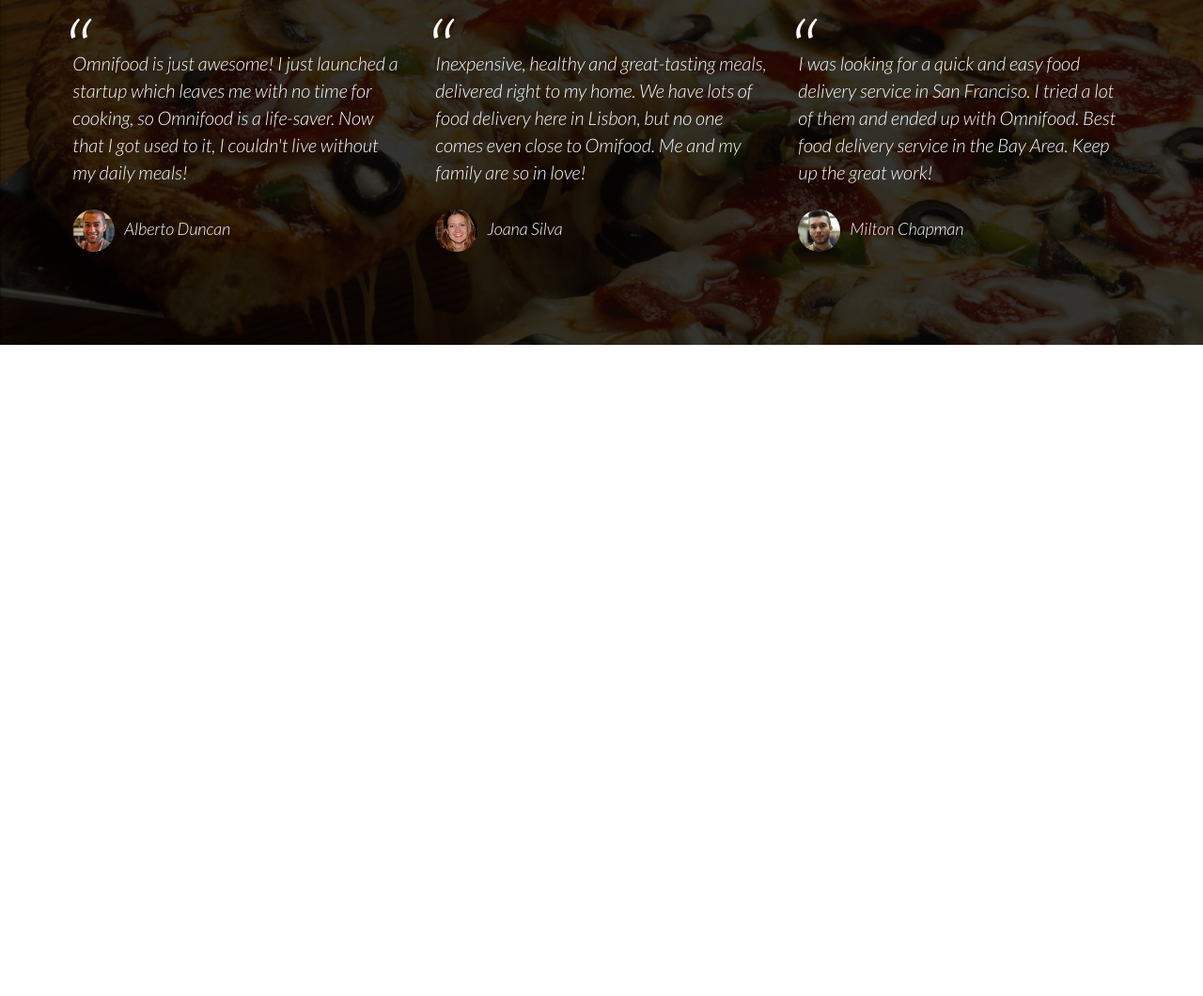
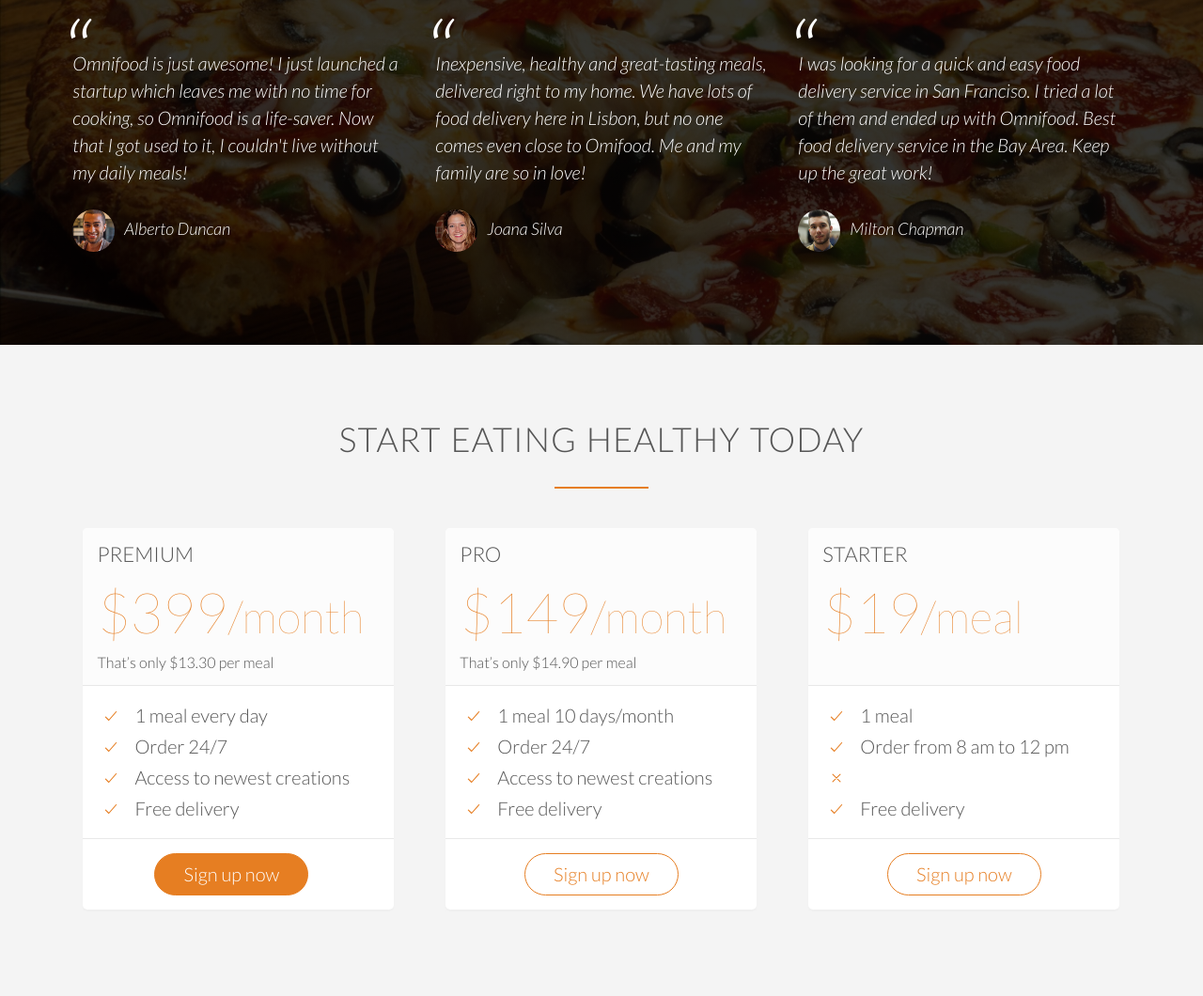
Before and after one commit to chawissa/omnifood, a plain HTML site: page index.html in a window 1280 px wide. Shown: the part 3535-4595 px from the top of the page at 94% size. Before the commit the page ends 3902 px from the top, so only its background shows below. Drawn offline with nearby package versions, Linux system fonts and the light colour scheme.

Commit message:
Sign up section

```diff
--- a/index.html
+++ b/index.html
@@ -294,6 +294,143 @@
         </div>
       </div>
     </section>
+
+    <section class="section-plans">
+      <div class="row">
+        <h2>Start eating healthy today</h2>
+      </div>
+      <div class="row">
+        <div class="col span-1-of-3">
+          <div class="plan-box">
+            <div>
+              <h3>Premium</h3>
+              <p class="plan-price">$399<span>/month</span></p>
+              <p class="plan-price-meal">That’s only $13.30 per meal</p>
+            </div>
+            <div>
+              <ul>
+                <li>
+                  <ion-icon
+                    name="checkmark-outline"
+                    class="icon-small"
+                  ></ion-icon
+                  >1 meal every day
+                </li>
+                <li>
+                  <ion-icon
+                    name="checkmark-outline"
+                    class="icon-small"
+                  ></ion-icon
+                  >Order 24/7
+                </li>
+                <li>
+                  <ion-icon
+                    name="checkmark-outline"
+                    class="icon-small"
+                  ></ion-icon
+                  >Access to newest creations
+                </li>
+                <li>
+                  <ion-icon
+                    name="checkmark-outline"
+                    class="icon-small"
+                  ></ion-icon
+                  >Free delivery
+                </li>
+              </ul>
+            </div>
+            <div>
+              <a href="#" class="btn btn-full">Sign up now</a>
+            </div>
+          </div>
+        </div>
+        <div class="col span-1-of-3">
+          <div class="plan-box">
+            <div>
+              <h3>Pro</h3>
+              <p class="plan-price">$149<span>/month</span></p>
+              <p class="plan-price-meal">That’s only $14.90 per meal</p>
+            </div>
+            <div>
+              <ul>
+                <li>
+                  <ion-icon
+                    name="checkmark-outline"
+                    class="icon-small"
+                  ></ion-icon
+                  >1 meal 10 days/month
+                </li>
+                <li>
+                  <ion-icon
+                    name="checkmark-outline"
+                    class="icon-small"
+                  ></ion-icon
+                  >Order 24/7
+                </li>
+                <li>
+                  <ion-icon
+                    name="checkmark-outline"
+                    class="icon-small"
+                  ></ion-icon
+                  >Access to newest creations
+                </li>
+                <li>
+                  <ion-icon
+                    name="checkmark-outline"
+                    class="icon-small"
+                  ></ion-icon
+                  >Free delivery
+                </li>
+              </ul>
+            </div>
+            <div>
+              <a href="#" class="btn btn-ghost">Sign up now</a>
+            </div>
+          </div>
+        </div>
+        <div class="col span-1-of-3">
+          <div class="plan-box">
+            <div>
+              <h3>Starter</h3>
+              <p class="plan-price">$19<span>/meal</span></p>
+              <p class="plan-price-meal">&nbsp;</p>
+            </div>
+            <div>
+              <ul>
+                <li>
+                  <ion-icon
+                    name="checkmark-outline"
+                    class="icon-small"
+                  ></ion-icon
+                  >1 meal
+                </li>
+                <li>
+                  <ion-icon
+                    name="checkmark-outline"
+                    class="icon-small"
+                  ></ion-icon
+                  >Order from 8 am to 12 pm
+                </li>
+                <li>
+                  <ion-icon name="close-outline" class="icon-small"></ion-icon>
+                </li>
+                <li>
+                  <ion-icon
+                    name="checkmark-outline"
+                    class="icon-small"
+                  ></ion-icon
+                  >Free delivery
+                </li>
+              </ul>
+            </div>
+            <div>
+              <a href="#" class="btn btn-ghost">Sign up now</a>
+            </div>
+          </div>
+        </div>
+      </div>
+    </section>
+
     <script src="https://unpkg.com/ionicons@5.4.0/dist/ionicons.js"></script>
   </body>
 </html>
--- a/src/css/style.css
+++ b/src/css/style.css
@@ -148,7 +148,7 @@ a:active {
 }
 
 .btn-full:link,
-.btn--full:visited {
+.btn-full:visited {
   background-color: #e67e22;
   border: 1px solid #e67e22;
   color: #fff;
@@ -390,3 +390,58 @@ cite img {
   margin-right: 10px;
   vertical-align: middle;
 }
+
+/* --------------------------------------------------- */
+/*  SIGN UP */
+/* --------------------------------------------------- */
+
+.section-plans {
+  background-color: #f4f4f4;
+}
+
+.plan-box {
+  background-color: #fff;
+  border-radius: 5px;
+  width: 90%;
+  margin-left: 5%;
+  box-shadow: 0 2px 2px #efefef;
+}
+
+.plan-box div {
+  padding: 15px;
+  border-bottom: 1px solid #e8e8e8;
+}
+
+.plan-box div:first-child {
+  background-color: #fcfcfc;
+  border-top-left-radius: 5px;
+  border-top-right-radius: 5px;
+}
+
+.plan-box div:last-child {
+  text-align: center;
+  border: 0;
+}
+
+.plan-price {
+  font-size: 300%;
+  font-weight: 100;
+  margin-bottom: 10px;
+  color: #e67e22;
+}
+
+.plan-price span {
+  font-size: 80%;
+}
+
+.plan-price-meal {
+  font-size: 80%;
+}
+
+.plan-box ul {
+  list-style: none;
+}
+
+.plan-box ul li {
+  padding: 5px 0;
+}
```
